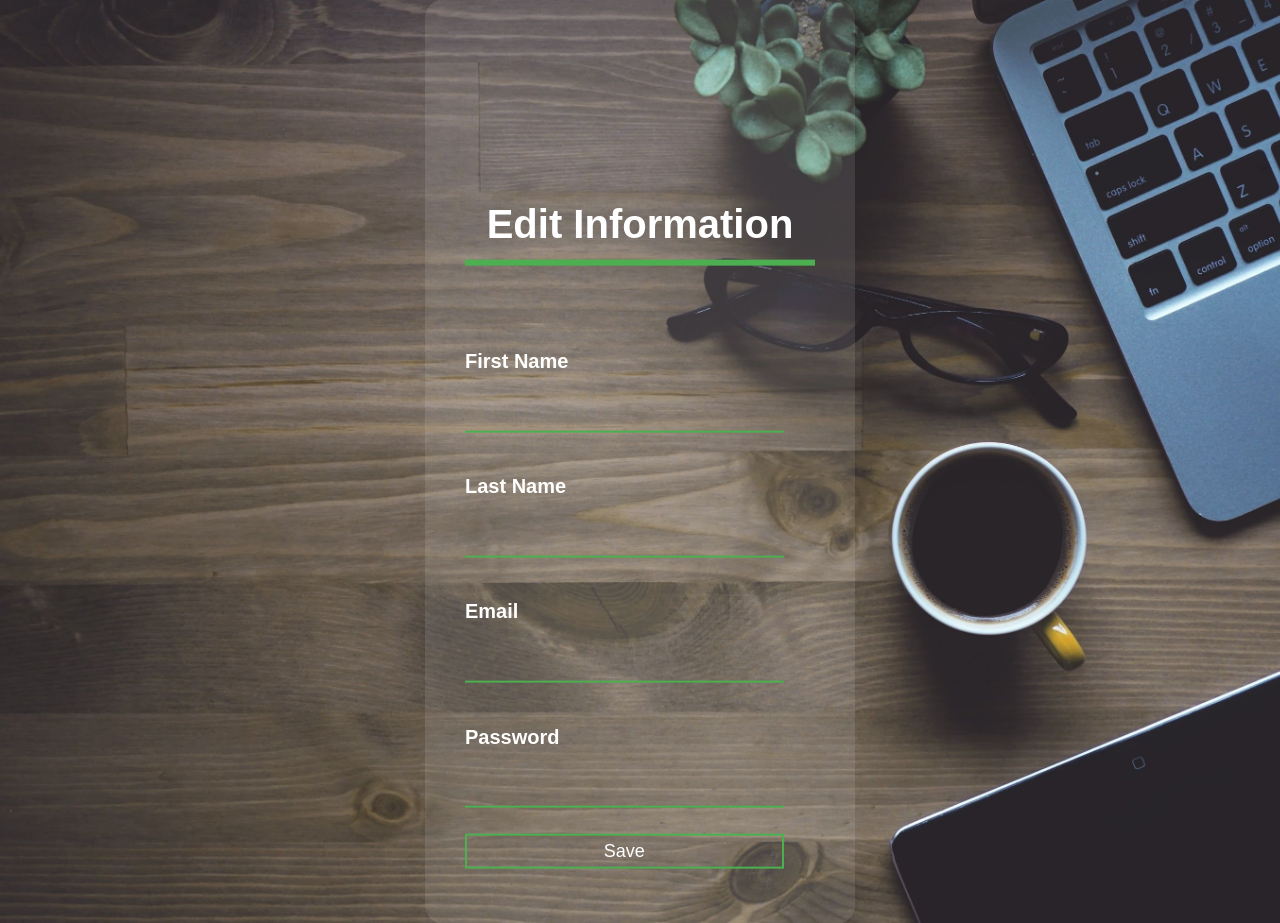
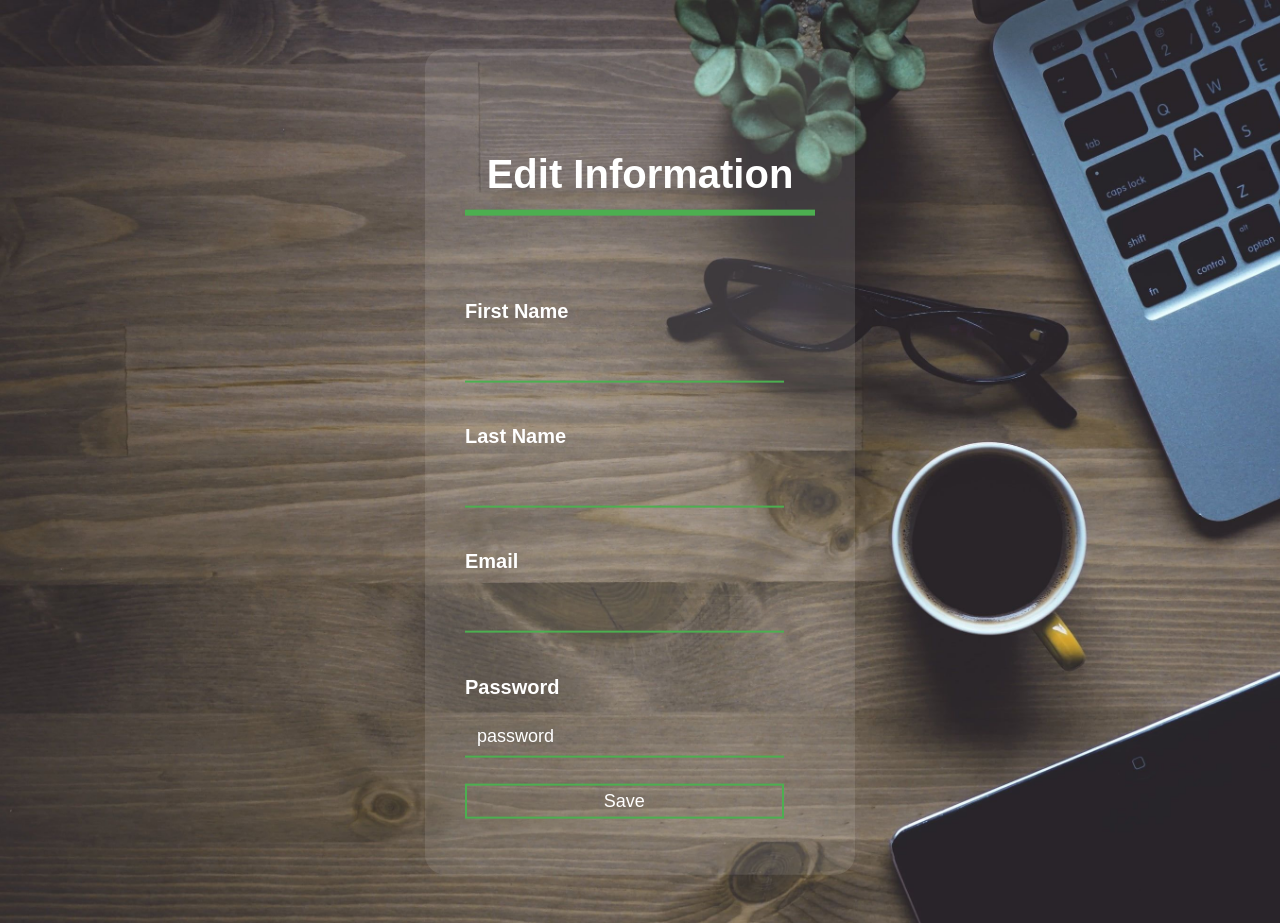
Before and after one commit to Ayodhya12/Project-NetLibrarian, a PHP site: page /settings.php in a window 1280 px wide. Run offline with PHP 8.4, Linux system fonts and the light colour scheme; the visitor is signed in with stand-in values (Sample User, id 1); data comes from the database, SQL or seed files in the repository; data that the repository does not hold is empty.

Commit message:
Update settings.php

```diff
--- a/newProject/settings.php
+++ b/newProject/settings.php
@@ -39,15 +39,12 @@ else
 		}
 		$_SESSION['user']=$fname;
 
+
+
 	?>
 
-	<!--<div class="profile_info" style="text-align: center;">
-		<span style="color: white;">Welcome,</span>
-		<h4 style="color: white;"><?php echo $_SESSION['user']; ?></h4>
-	</div>-->
-
  <div class="login-box">
-         <h1 align="center" style="margin-top:150px;">Edit Information</h1>
+         <h1 align="center" style="margin-top:50px;">Edit Information</h1>
         <form action="" method="post" enctype="multipart/form-data">
           <div class="textbox">
           <label><h4><b>First Name</b></h4></label>
@@ -63,7 +60,7 @@ else
           </div>
           <div class="textbox">
           	<label><h4><b>Password</b></h4></label>
-            <input id="password" class="txt" name="pwd" type="text"  value="<?php echo $pwd; ?>">
+            <input id="password" class="txt" name="pwd" type="text"  value="<?php echo "password"; ?>">
           </div> <br>
           <input type="submit" name="sign" value="Save" class="btn" >
         </form>
@@ -78,8 +75,9 @@ else
 			$lname=$_POST['LastName'];
 			$email=$_POST['Email'];
 			$pwd=$_POST['Password'];
+			$epwd=sha1($pwd);
 
-			$res= "UPDATE registration SET FirstName='$fname', LastName='$last', Email='$email', Password='$pwd' WHERE FirstName='".$_SESSION['user']."';";
+			$res= "UPDATE registration SET FirstName='$fname', LastName='$last', Email='$email', Password='$epwd' WHERE FirstName='".$_SESSION['user']."';";
 
 			if(mysqli_query($conn,$res))
 			{
```
